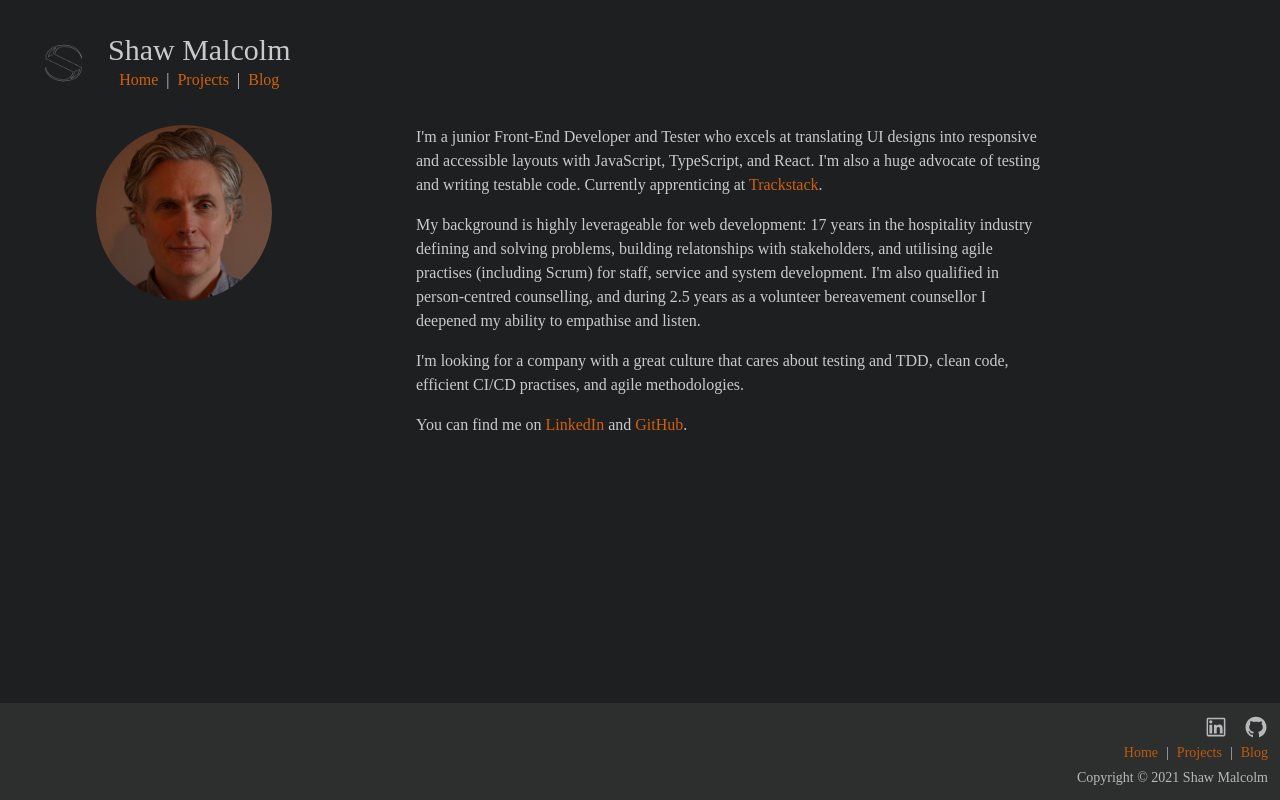
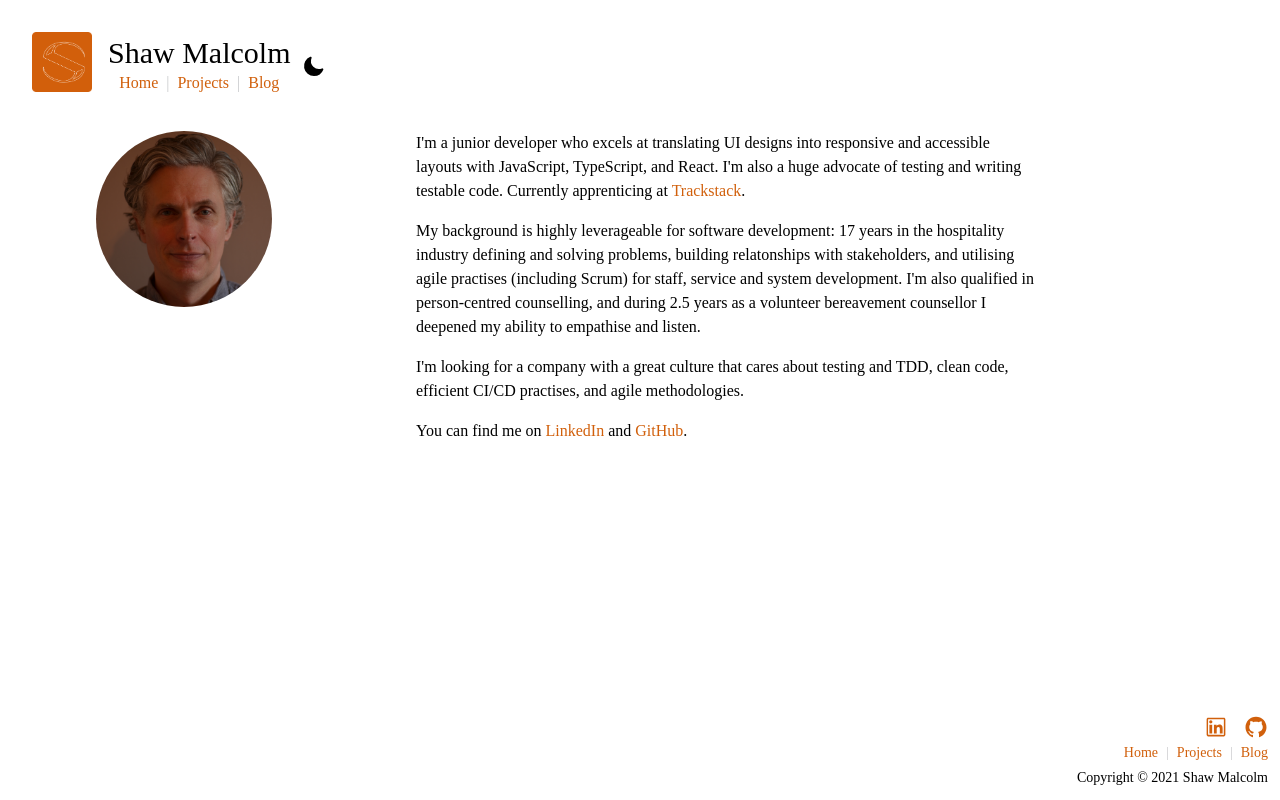
Before and after one commit to dwyafon/shaw-malcolm-portfolio, a Next.js app: page / in a window 1280 px wide. Built offline with nearby package versions, Linux system fonts and the light colour scheme; a web font is replaced by a local one.

Commit message:
add light-dark toggle button

```diff
--- a/components/footer.js
+++ b/components/footer.js
@@ -4,9 +4,9 @@ import { IconContext } from "react-icons";
 
 const Footer = () => {
   return (
-    <div className="footer flex flex-col sm:p-3 sm:items-center lg:items-end lg:fixed lg:bottom-0 lg:bg-charcoal lg:opacity-90">
+    <div className="footer flex flex-col sm:p-3 sm:items-center lg:items-end lg:fixed lg:bottom-0 dark:bg-charcoal dark:opacity-90" >
       <IconContext.Provider value={{ size: "1.5rem" }}>
-        <div className="icons flex mb-2 lg:mb-1 space-x-6 lg:space-x-2">
+        <div className="icons flex mb-2 lg:mb-1 space-x-6 lg:space-x-2 text-orange dark:text-cream">
           <a
             href="https://www.linkedin.com/in/shawmalcolm/"
             referrerPolicy="no-referrer"
@@ -39,7 +39,7 @@ const Footer = () => {
           </Link>
         </ul>
       </div>
-      <div className="text-sm">
+      <div className="text-sm text-black dark:text-cream">
         Copyright &copy; {new Date().getFullYear()} Shaw Malcolm
       </div>
     </div>
--- a/components/layout.js
+++ b/components/layout.js
@@ -3,7 +3,7 @@ import Footer from '../components/footer'
 
 const Layout = ({ children }) => {
   return (
-    <div className='grid grid-rows-x min-h-screen col-span-full'>
+    <div className='grid grid-rows-x min-h-screen col-span-full bg-white dark:bg-chocolate'>
       <Navbar />
       {children}
       <Footer />
--- a/components/navbar.js
+++ b/components/navbar.js
@@ -1,21 +1,40 @@
 import Link from 'next/link'
 import Image from 'next/image'
+import { useTheme } from 'next-themes'
+import { useState, useEffect } from 'react'
 
 const Navbar = () => {
+  const [mounted, setMounted] = useState(false)
+  const { theme, setTheme } = useTheme()
+
+  useEffect(() => setMounted(true), [])
+
   return (
-    <div className='flex flex-col sm:items-center mb-2 lg:items-start lg:m-8'>
+    <div className='flex flex-col sm:items-center sm:mb-12 mb-2 lg:items-start lg:m-8'>
       <div className='flex flex-col items-center lg:flex-row lg:justify-start'>
+        <div className='sm:mt-4 lg:mt-0'>
+          {' '}
           <Link href='/'>
+            {theme === 'dark' ? (
               <Image
-            className=''
                 src='/images/logo.png'
                 alt='Shaw Malcolm Logo'
                 width={60}
                 height={60}
               />
+            ) : (
+              <Image
+                src='/images/orange-logo.png'
+                alt='Shaw Malcolm Logo'
+                width={60}
+                height={60}
+              />
+            )}
           </Link>
+        </div>
+
         <div className='flex flex-col items-center lg:mx-4'>
-          <h2 className='text-3xl'>Shaw Malcolm</h2>
+          <h2 className='text-3xl text-black dark:text-cream'>Shaw Malcolm</h2>
           <ul className='flex text-base'>
             <Link href='/'>
               <a className='mx-2 anchor'>Home</a>
@@ -30,6 +49,40 @@ const Navbar = () => {
             </Link>
           </ul>
         </div>
+        <div>
+          <button
+            aria-label='Toggle Dark Mode'
+            type='button'
+            className='p-3 h-12 w-12 order-2 md:order-3 absolute left-2/4 transform -translate-x-2/4 md:relative md:left-0 lg:ml-2'
+            onClick={() => setTheme(theme === 'dark' ? 'light' : 'dark')}
+          >
+            {mounted && (
+              <svg
+                xmlns='http://www.w3.org/2000/svg'
+                viewBox='0 0 24 24'
+                fill='currentColor'
+                stroke='currentColor'
+                className='h-6 w-6 text-black dark:text-cream'
+              >
+                {theme === 'dark' ? (
+                  <path
+                    strokeLinecap='round'
+                    strokeLinejoin='round'
+                    strokeWidth={2}
+                    d='M12 3v1m0 16v1m9-9h-1M4 12H3m15.364 6.364l-.707-.707M6.343 6.343l-.707-.707m12.728 0l-.707.707M6.343 17.657l-.707.707M16 12a4 4 0 11-8 0 4 4 0 018 0z'
+                  />
+                ) : (
+                  <path
+                    strokeLinecap='round'
+                    strokeLinejoin='round'
+                    strokeWidth={2}
+                    d='M20.354 15.354A9 9 0 018.646 3.646 9.003 9.003 0 0012 21a9.003 9.003 0 008.354-5.646z'
+                  />
+                )}
+              </svg>
+            )}
+          </button>
+        </div>
       </div>
     </div>
   )
--- a/package.json
+++ b/package.json
@@ -12,13 +12,13 @@
     "@next/mdx": "^10.0.7",
     "autoprefixer": "^10.0.4",
     "next": "^10.0.7",
+    "next-themes": "^0.0.12",
     "postcss": "^8.1.10",
     "react": "^17.0.1",
     "react-dom": "^17.0.1",
     "react-icons": "^4.2.0",
     "react-syntax-highlighter": "^15.4.3",
     "sass": "^1.32.8",
-    "styled-components": "^5.2.1",
     "tailwindcss": "^2.0.2"
   },
   "devDependencies": {
--- a/pages/_app.js
+++ b/pages/_app.js
@@ -1,7 +1,12 @@
 import '../styles/globals.css'
+import { ThemeProvider } from 'next-themes'
 
-function MyApp({ Component, pageProps }) {
-  return <Component {...pageProps} />
+function Application({ Component, pageProps }) {
+  return (
+    <ThemeProvider attribute='class'>
+      <Component {...pageProps} />
+    </ThemeProvider>
+  )
 }
 
-export default MyApp
+export default Application
--- a/pages/blog.js
+++ b/pages/blog.js
@@ -7,19 +7,19 @@ export default function Blog({ posts }) {
   return (
     <Layout>
       {' '}
-      <div>
+      <div className="mx-8">
         {posts.map(({ frontmatter: { title, description, date }, slug }) => (
           <article key={slug}>
             <header>
               <h3 className='mb-1 text-3xl text-orange'>
                 <Link href={'/post/[slug]'} as={`/post/${slug}`}>
-                  <a className='text-3xl text-orange no-underline'>{title}</a>
+                  <a className='text-3xl text-orange dark:text-orange no-underline'>{title}</a>
                 </Link>
               </h3>
-              <p className='text-sm mb-1'>{date}</p>
+              <p className='text-sm mb-1 text-orange dark:text-cream'>{date}</p>
             </header>
             <section>
-              <p className='mb-8'>{description}</p>
+              <p className='mb-8 text-black dark:text-cream'>{description}</p>
             </section>
           </article>
         ))}
--- a/pages/index.js
+++ b/pages/index.js
@@ -21,12 +21,12 @@ export default function Home() {
             />
           </div>
 
-          <div className='mx-5 sm:mx-4 md:mx-16 lg:mx-24 xl:mx-36 xxl:mx-48'>
+          <div className='mx-5 sm:mx-4 md:mx-16 lg:mx-24 xl:mx-36 xxl:mx-48 text-black dark:text-cream'>
             <p className='mb-4'>
-              I'm a junior Front-End Developer and Tester who excels at
-              translating UI designs into responsive and accessible layouts with
-              JavaScript, TypeScript, and React. I'm also a huge advocate of
-              testing and writing testable code. Currently apprenticing at{' '}
+              I'm a junior developer who excels at translating UI designs into
+              responsive and accessible layouts with JavaScript, TypeScript, and
+              React. I'm also a huge advocate of testing and writing testable
+              code. Currently apprenticing at{' '}
               <a
                 className='text-orange'
                 href='https://trackstack.in/'
@@ -38,7 +38,7 @@ export default function Home() {
               .
             </p>
             <p className='mb-4'>
-              My background is highly leverageable for web development: 17 years
+              My background is highly leverageable for software development: 17 years
               in the hospitality industry defining and solving problems,
               building relatonships with stakeholders, and utilising agile
               practises (including Scrum) for staff, service and system
--- a/pages/post/[slug].js
+++ b/pages/post/[slug].js
@@ -1,6 +1,5 @@
 import React from 'react'
-import Navbar from '../../components/navbar'
-import Footer from '../../components/footer'
+import Layout from '../../components/layout'
 import style from '../../styles/markdown-styles.module.scss'
 import fs from 'fs'
 import path from 'path'
@@ -21,8 +20,8 @@ const syntaxHighlight = ({ value }) => {
 export default function Post({ content }) {
   return (
     <MDXProvider>
-      <Navbar />
-      <article className='mx-6'>
+      <Layout>
+      <article className='mx-8'>
         <ReactMarkdown
           className={style.reactMD}
           escapeHtml={false}
@@ -30,7 +29,7 @@ export default function Post({ content }) {
           renderers={{ code: syntaxHighlight}}
         />
       </article>
-      <Footer />
+      </Layout>
     </MDXProvider>
   )
 }
--- a/styles/globals.css
+++ b/styles/globals.css
@@ -1,6 +1,8 @@
 @tailwind base;
 @tailwind components;
 @tailwind utilities;
+
+@import url('https://fonts.googleapis.com/css2?family=Inconsolata&display=swap');
 
 html,
 body {
@@ -9,7 +11,7 @@ body {
 }
 
 body {
-  background-color: #1d1f21;
+  /* background-color: #1d1f21; */
   color: #c9cacc;
   font-family: 'Inconsolata';
   box-sizing: border-box;
--- a/styles/markdown-styles.module.scss
+++ b/styles/markdown-styles.module.scss
@@ -2,6 +2,7 @@
   h1 {
     font-size: 1.5rem;
     margin-bottom: 1rem;
+    color: #d1600c
   }
 
   h2 {
--- a/tailwind.config.js
+++ b/tailwind.config.js
@@ -1,6 +1,6 @@
 module.exports = {
   purge: ['./pages/**/*.{js,ts,jsx,tsx}', './components/**/*.{js,ts,jsx,tsx}'],
-  darkMode: false, // or 'media' or 'class'
+  darkMode: 'class',
   theme: {
     extend: {
       gridTemplateRows: {
@@ -16,7 +16,10 @@ module.exports = {
     },
     colors: {
       'orange': '#d1600c',
-      'charcoal': '#303030'
+      'charcoal': '#303030',
+      'chocolate': '#1d1f21',
+      'cream': '#c9cacc',
+      'black': '#000'
     },
     minWidth: {
       '50': '50%',
```
Also changed, not shown: content/posts/welcome.md (+2 -1 lines), 1 other file (tests, documents, lock files or other folders). Lines whose indentation alone changed are shown as unchanged.
